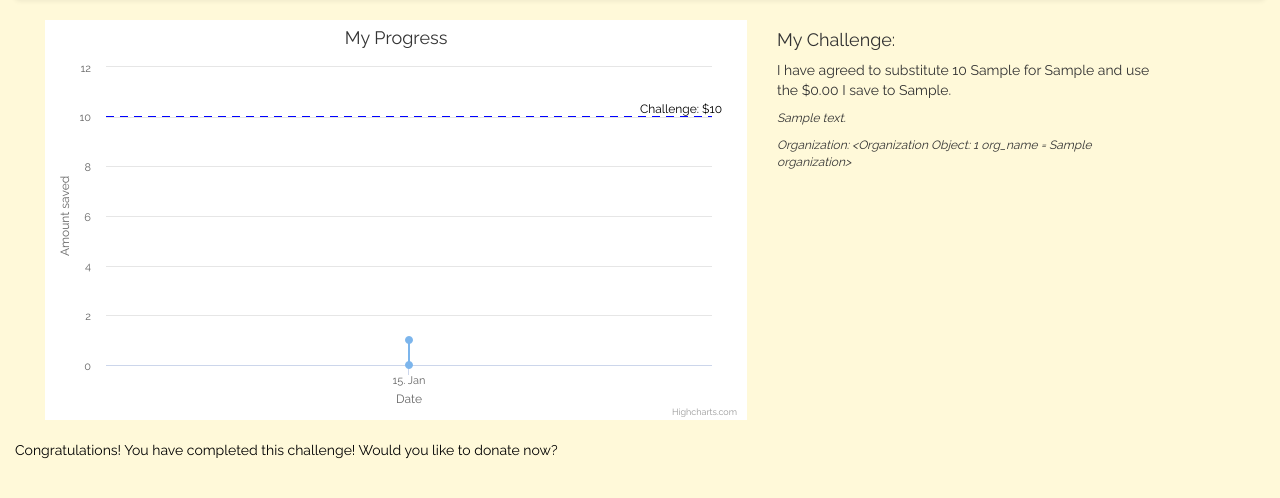
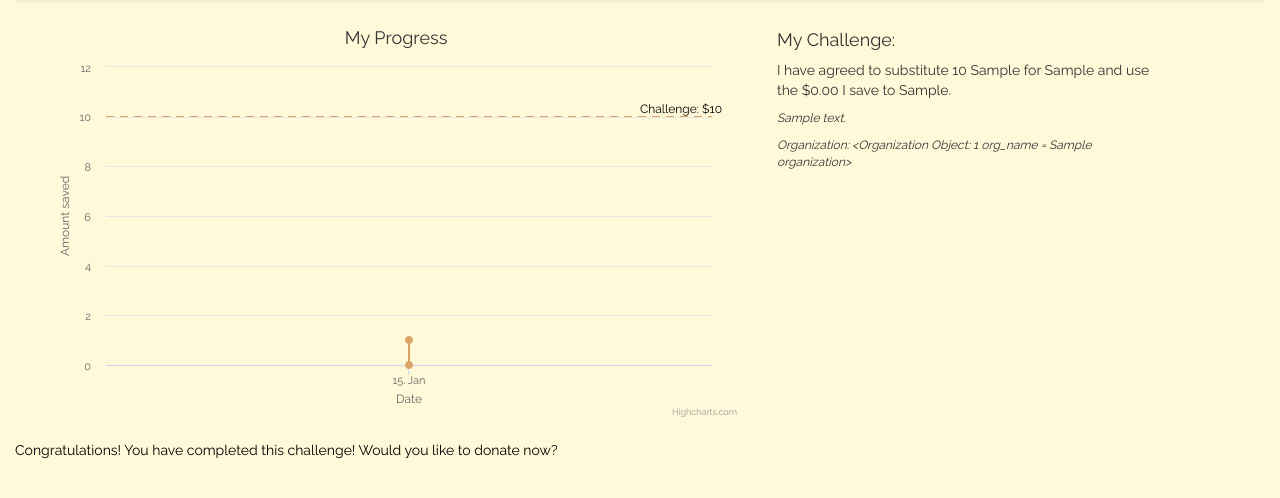
Before and after one commit to apromessi/Save-to-Give, a Flask app: template templates/view_challenge.html in a window 1280 px wide. Shown: the part 52-550 px from the top of the page. Run offline with Flask 2, Linux system fonts and the light colour scheme; tables that the repository leaves empty hold one stand-in row (values such as "Sample post"); the template is opened without the code that fills it: values that come from a table or form of the project are taken from there, most other values are stand-ins (such as "Sample title", 1, 10 or a date in 2020); some libraries are stand-ins or nearby versions.

Commit message:
made chart styling consistent with overall look

```diff
--- a/templates/profile.html
+++ b/templates/profile.html
@@ -112,8 +112,10 @@
                         marginRight: 35,
                         style: {
                                 'font-family': "'Raleway', sans-serif"
-                            }
+                            },
+                        backgroundColor: '#FFF9D9',
                     },
+                    colors: ['#dba366'],
                     title: {
                         text: 'My Progress'
                     },
@@ -135,7 +137,7 @@
                         plotLines: [{
                             value: result.goal,
                             width: 2,
-                            color: 'blue',
+                            color: '#dba366',
                             dashStyle: "dash",
                             label: {
                                 text: 'Challenge: $' + result.goal,
--- a/templates/transaction_analysis.html
+++ b/templates/transaction_analysis.html
@@ -69,8 +69,10 @@
             type: 'column',
             style: {
                 'font-family': "'Raleway', sans-serif"
-            }
+            },
+            backgroundColor: '#FFF9D9',
         },
+        colors: ['#dba366'],
         title: {
             text: 'Your spending categories'
         },
--- a/templates/view_challenge.html
+++ b/templates/view_challenge.html
@@ -146,11 +146,13 @@
                         ignoreHiddenSeries: false,
                         marginRight: 35,
                         style: {
-                                'font-family': "'Raleway', sans-serif"
-                            }
+                                'font-family': "'Raleway', sans-serif",
+                            },
+                        backgroundColor: '#FFF9D9',
                     },
+                    colors: ['#dba366'],
                     title: {
-                        text: 'My Progress'
+                        text: 'My Progress',
                     },
                     xAxis: {
                         type: 'datetime',
@@ -160,7 +162,7 @@
                         },
                         title: {
                             text: 'Date'
-                        }
+                        },
                     },
                     yAxis: {
                         title: {
@@ -170,7 +172,7 @@
                         plotLines: [{
                             value: result.goal,
                             width: 2,
-                            color: 'blue',
+                            color: '#dba366',
                             dashStyle: "dash",
                             label: {
                                 text: 'Challenge: $' + result.goal,
```
